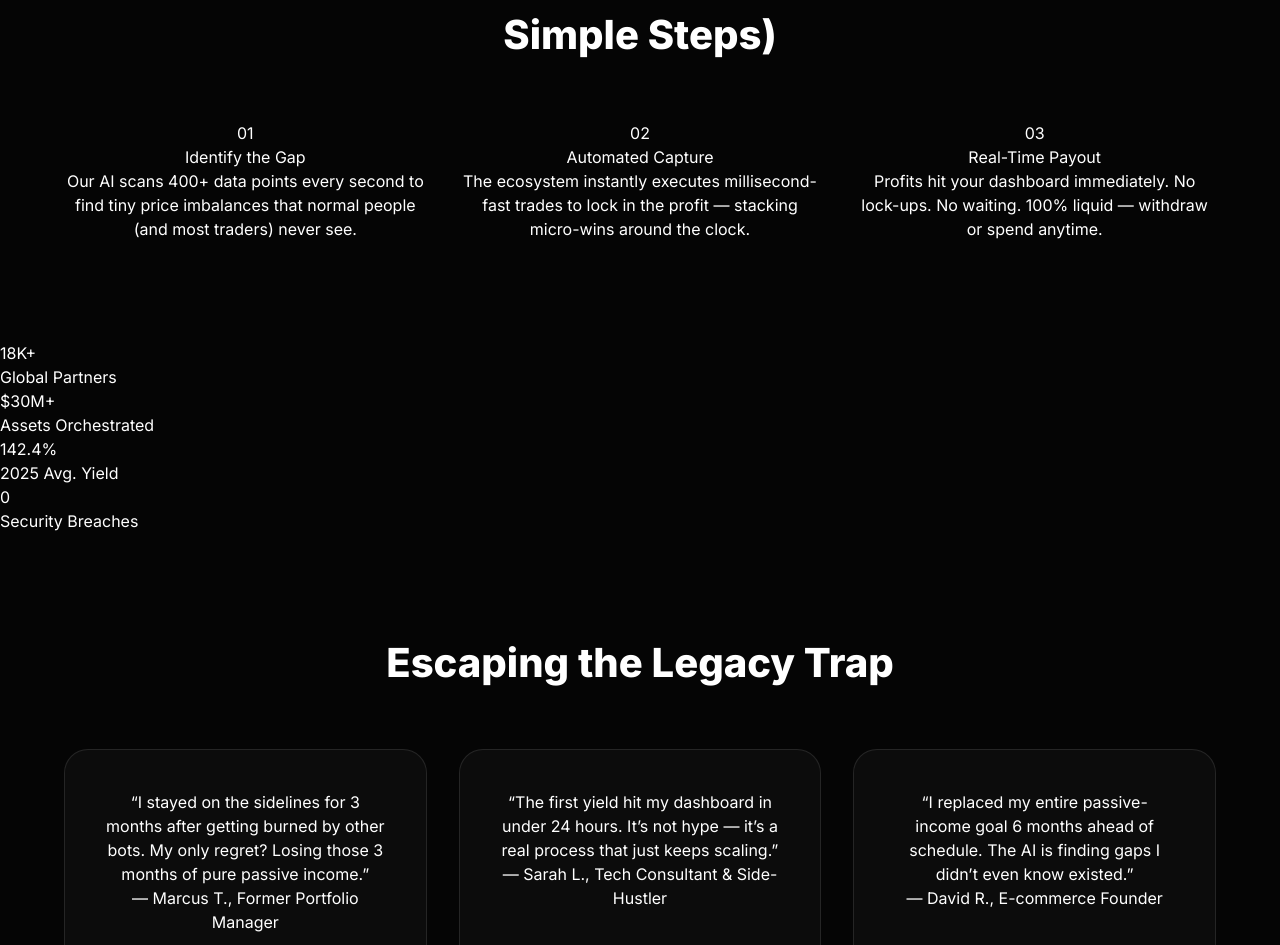
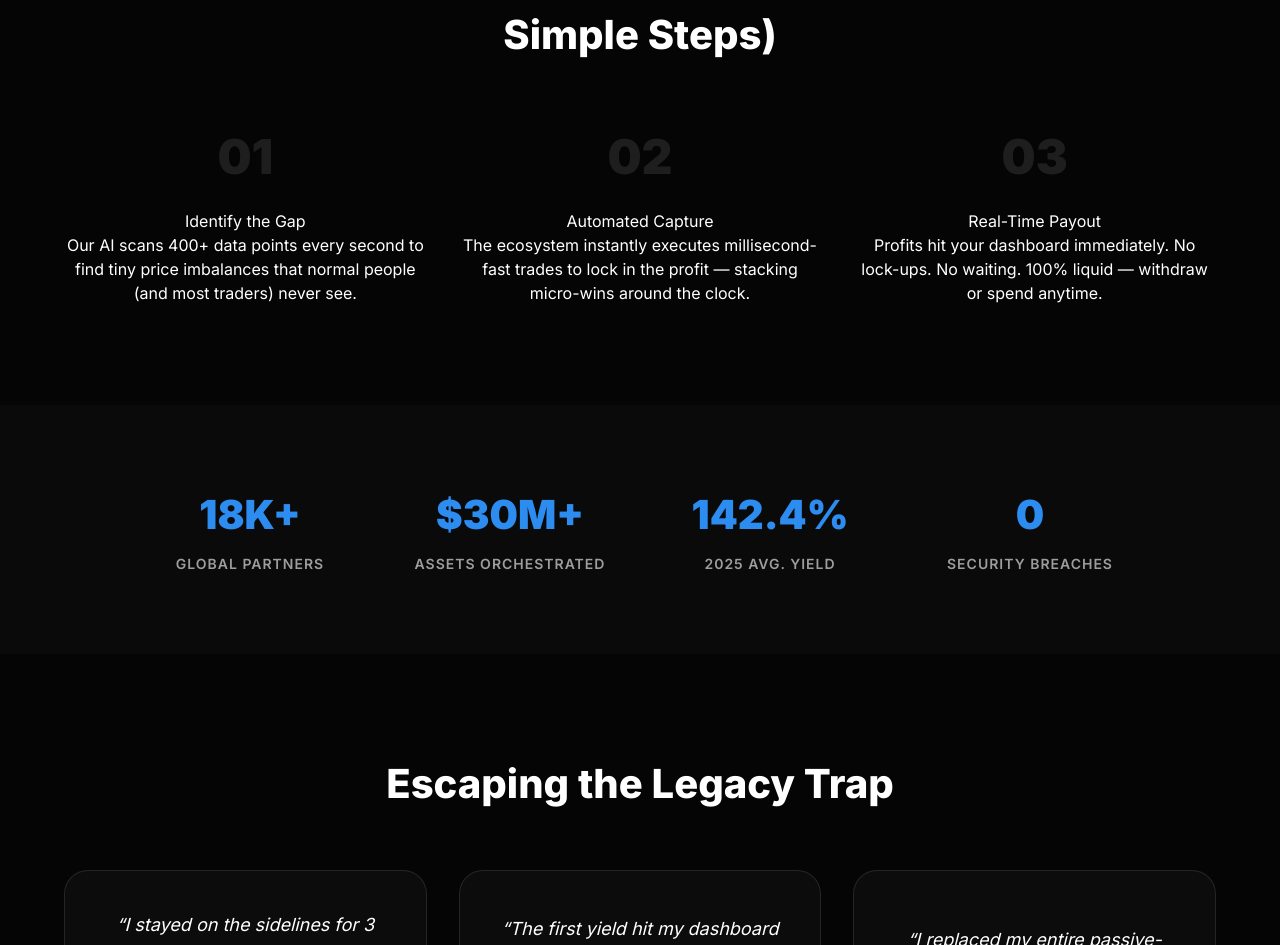
Before and after one commit to moabytemusic-code/welcometoaurum, a Next.js app: page / in a window 1280 px wide. Shown: the part 4707-5652 px from the top of the page. Built offline with nearby package versions, Linux system fonts and the light colour scheme.

Commit message:
style: harden mobile responsiveness for hero, calculator, and modal

```diff
--- a/src/app/finance.module.css
+++ b/src/app/finance.module.css
@@ -254,7 +254,7 @@
   border: none;
 }
 
-/* Calculator Styles */
+/* Testimonials Styles */
 .testimonialsSection {
   padding: 100px 24px;
   text-align: center;
@@ -267,7 +267,6 @@
   grid-template-columns: repeat(3, 1fr);
   gap: 32px;
   margin-top: 56px;
-  justify-items: center;
 }
 
 .testimonialCard {
@@ -276,8 +275,26 @@
   border-radius: 24px;
   border: 1px solid var(--border-light);
   text-align: center;
+  display: flex;
+  flex-direction: column;
+  align-items: center;
+  justify-content: center;
 }
 
+.testimonialText {
+  font-size: 18px;
+  line-height: 1.6;
+  margin-bottom: 24px;
+  font-style: italic;
+}
+
+.testimonialAuthor {
+  color: var(--blue-primary);
+  font-weight: 700;
+  font-size: 14px;
+}
+
+/* Calculator Styles */
 .calculatorSection {
   padding: 100px 24px;
   display: flex;
@@ -371,7 +388,7 @@
   text-align: center;
 }
 
-/* Ecosystem Grid */
+/* How It Works Styles */
 .howItWorks {
   padding: 100px 24px;
   text-align: center;
@@ -384,13 +401,54 @@
   grid-template-columns: repeat(3, 1fr);
   gap: 32px;
   margin-top: 56px;
-  justify-items: center;
 }
 
 .stepCard {
   text-align: center;
 }
 
+.stepNumber {
+  font-size: 48px;
+  font-weight: 900;
+  color: rgba(255,255,255,0.1);
+  margin-bottom: 16px;
+}
+
+/* Stats Section Styles */
+.statsSection {
+  padding: 80px 24px;
+  background: rgba(255,255,255,0.02);
+  text-align: center;
+}
+
+.statsGrid {
+  display: grid;
+  grid-template-columns: repeat(4, 1fr);
+  gap: 40px;
+  max-width: 1000px;
+  margin: 0 auto;
+}
+
+.statItem {
+  text-align: center;
+}
+
+.statValue {
+  font-size: 40px;
+  font-weight: 900;
+  color: var(--blue-primary);
+  margin-bottom: 8px;
+}
+
+.statLabel {
+  font-size: 14px;
+  color: var(--text-dim);
+  font-weight: 600;
+  text-transform: uppercase;
+  letter-spacing: 1px;
+}
+
+/* Ecosystem Grid */
 .ecosystemSection {
   padding: 100px 24px;
 }
@@ -407,10 +465,22 @@
   .ecosystemGrid {
     grid-template-columns: repeat(2, 1fr);
   }
+  .statsGrid {
+    grid-template-columns: repeat(2, 1fr);
+  }
 }
 
 @media (max-width: 600px) {
   .ecosystemGrid {
+    grid-template-columns: 1fr;
+  }
+  .statsGrid {
+    grid-template-columns: 1fr;
+  }
+  .stepGrid {
+    grid-template-columns: 1fr;
+  }
+  .testimonialGrid {
     grid-template-columns: 1fr;
   }
 }
@@ -578,7 +648,7 @@
   border: 1px solid rgba(255,0,0,0.1);
   padding: 40px;
   border-radius: 24px;
-  text-align: left;
+  text-align: center;
 }
 
 .problemEmoji {
```
